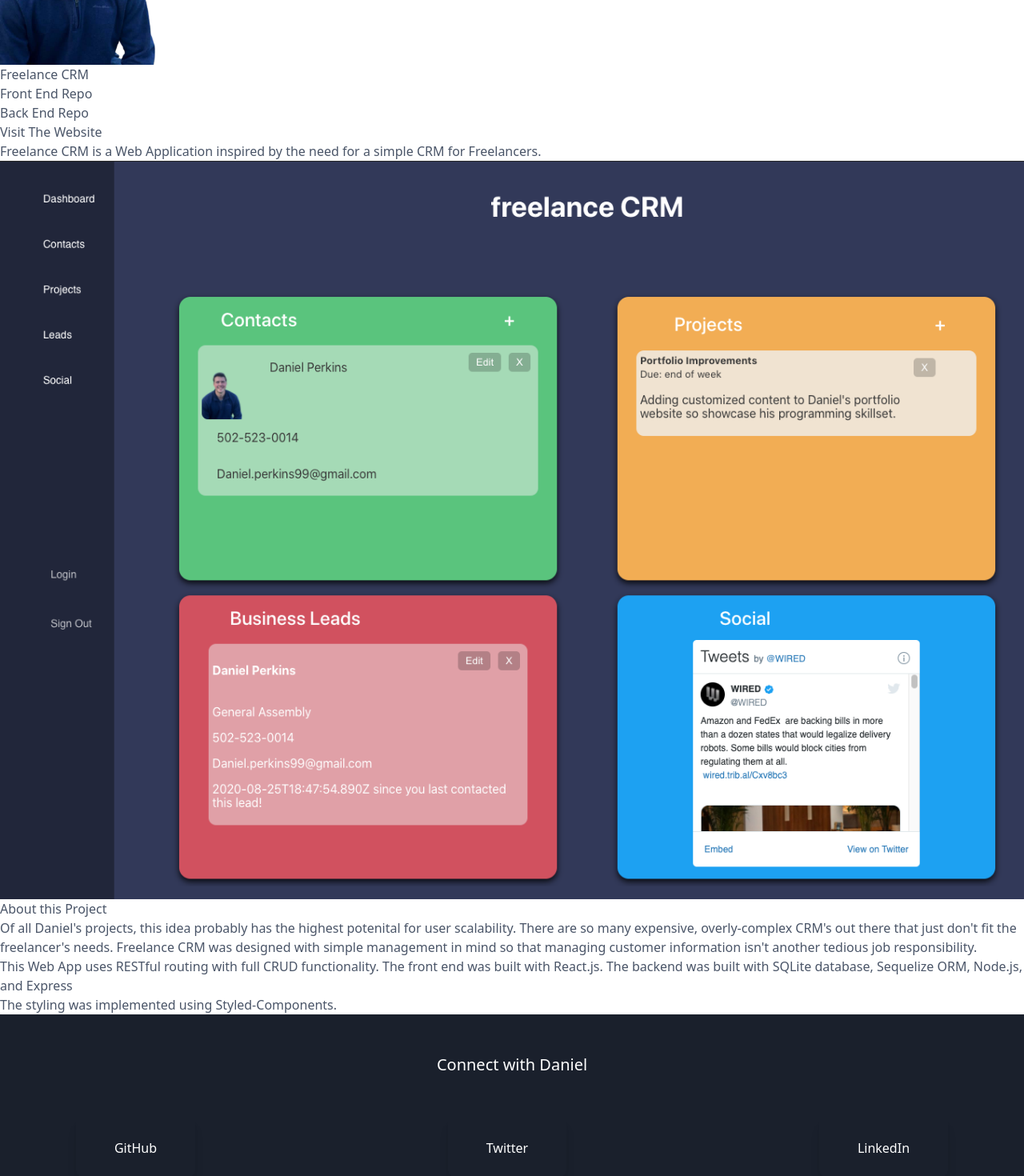
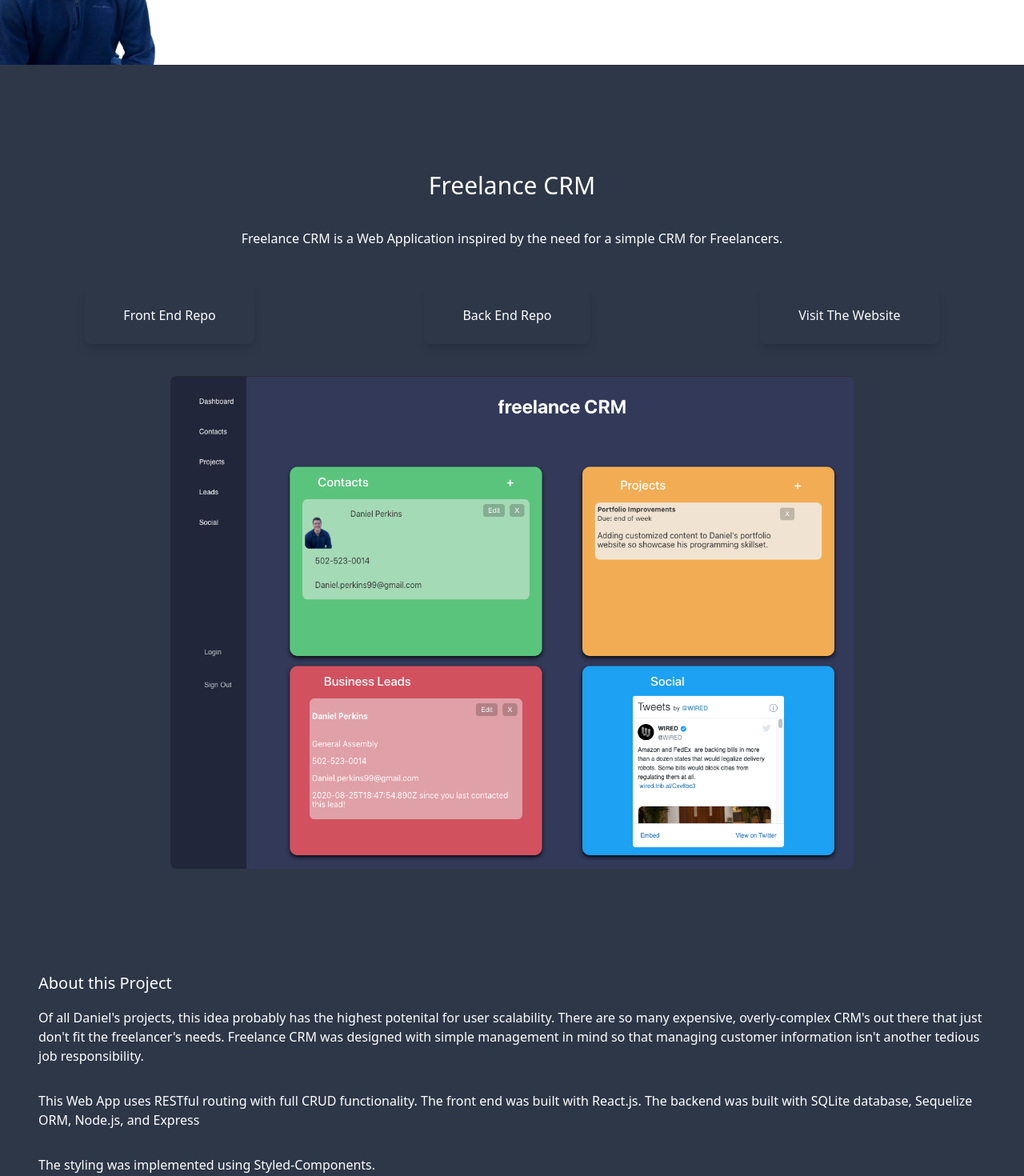
Before and after one commit to 93dannyp/portfolio, a React (Create React App) app: page /freelance in a window 1280 px wide. Shown: the part 260-1730 px from the top of the page at 80% size. Built offline with nearby package versions, Linux system fonts and the light colour scheme.

Commit message:
styling improvements for individual project pages

```diff
--- a/src/DesignBoard.js
+++ b/src/DesignBoard.js
@@ -6,12 +6,16 @@ const designBoardImg = require('./pictures/designboard.jpeg')
 
 function DesignBoard(props) {
   return (
-    <div className='max-w-lg rounded overflow-hidden shadow-lg '>
-      <div className='project-thumbnail'>
-        <h1>Design Board</h1>
-        <a href='https://github.com/93dannyp/93dannyp.github.io'>Visit the Repo</a><br/>
-        <p>Design Board is an interior design web app that lets you visualize home decore and furnature selections from amazon.com.</p>
-        <img src={designBoardImg}/>
+    <div className='flex flex-col justify-center w-full bg-gray-800 text-white'>
+        <h1 className="mt-32 mb-8 text-3xl mx-auto">Design Board</h1>
+        <p className="mb-12 mx-auto">Design Board is an interior design web app that lets you visualize home decore and furnature selections from amazon.com.</p>
+        <a className="hover:bg-indigo-600 hover:text-white shadow-lg rounded-lg py-6 px-12 mx-auto" href='https://github.com/93dannyp/93dannyp.github.io'>Visit the Repo</a>
+        <div className="flex flex-col">
+        <img className="w-2/3 mx-auto rounded-lg " src={designBoardImg}/>
+        <div className="mx-auto text-xs">thumbnail and main images borrowed from www.unsplash.com</div>
+        </div>
+        <div className="mx-12 my-32">
+        <h3 className="text-xl mb-4">About this Project</h3>
         <p>This app was built with the 'Amazon Products' API. This API was built by user ZombieBest on RapidAPI.com and can be found on RapidAPI.com. The front end was built with jQuery, HTML, and CSS.</p>
       </div>
     </div>
--- a/src/Freelance.js
+++ b/src/Freelance.js
@@ -5,17 +5,22 @@ const freelanceImg = require('./pictures/freelance.png')
 
 function Freelance(props) {
   return (
-    <div className=' rounded overflow-hidden shadow-lg'>
-      <h1>Freelance CRM</h1>
-      <a href='https://github.com/93dannyp/freelance-frontend'>Front End Repo</a><br/>
-      <a href='https://github.com/93dannyp/freelance-backend'>Back End Repo</a><br/>
-      <a href='https://freelancecrm.herokuapp.com/'>Visit The Website</a>
-      <p>Freelance CRM is a Web Application inspired by the need for a simple CRM for Freelancers.</p>
-      <img src={freelanceImg}/>
-      <h3>About this Project</h3>
+    <div className='flex flex-col justify-center w-full bg-gray-800 text-white'>
+      <h1 className="mt-32 mb-8 text-3xl mx-auto">Freelance CRM</h1>
+      <p className="mb-12 mx-auto">Freelance CRM is a Web Application inspired by the need for a simple CRM for Freelancers.</p>
+
+      <div className="flex flex-row justify-around mb-10">
+      <a className="hover:bg-indigo-600 hover:text-white shadow-lg rounded-lg py-6 px-12" href='https://github.com/93dannyp/freelance-frontend'>Front End Repo</a>
+      <a className="hover:bg-indigo-600 hover:text-white shadow-lg rounded-lg py-6 px-12" href='https://github.com/93dannyp/freelance-frontend' href='https://github.com/93dannyp/freelance-backend'>Back End Repo</a>
+      <a className="hover:bg-indigo-600 hover:text-white shadow-lg rounded-lg py-6 px-12" href='https://github.com/93dannyp/freelance-frontend' href='https://freelancecrm.herokuapp.com/'>Visit The Website</a>
+      </div>
+      <img className="w-2/3 mx-auto rounded-lg" src={freelanceImg}/>
+      <div className="mx-12 my-32">
+      <h3 className="text-xl mb-4">About this Project</h3>
       <p>Of all Daniel's projects, this idea probably has the highest potenital for user scalability. There are so many expensive, overly-complex CRM's out there that just don't fit the freelancer's needs. Freelance CRM was designed with simple management in mind so that managing customer information isn't another tedious job responsibility.</p>
-      <p>This Web App uses RESTful routing with full CRUD functionality. The front end was built with React.js. The backend was built with SQLite database, Sequelize ORM, Node.js, and Express </p>
-      <p>The styling was implemented using Styled-Components.</p>
+      <p className="mt-8">This Web App uses RESTful routing with full CRUD functionality. The front end was built with React.js. The backend was built with SQLite database, Sequelize ORM, Node.js, and Express </p>
+      <p className="mt-8">The styling was implemented using Styled-Components.</p>
+      </div>
     </div>
   )
 }
--- a/src/StaveCoffee.js
+++ b/src/StaveCoffee.js
@@ -5,16 +5,22 @@ const staveCoffeeImg = require('./pictures/stavecoffee.png')
 
 function StaveCoffee(props) {
   return (
-    <div className='max-w-sm rounded shadow-lg'>
-      <h1>Stave Coffee Blog</h1>
-      <a href='https://github.com/93dannyp/stavecoffee'>Visit The Repo</a><br/>
-      <a href='https://stavecoffee.herokuapp.com/'>Visit The Website</a>
-      <p>Stave Coffee Blog is a business website with an integrated blog feature</p>
-      <img src={staveCoffeeImg}/>
-      <h3>About this Project</h3>
+    <div className='flex flex-col justify-center w-full bg-gray-800 text-white'>
+      <h1 className="mt-32 mb-8 text-3xl mx-auto">Stave Coffee Blog</h1>
+      <p className="mb-12 mx-auto">Stave Coffee Blog is a business website with an integrated blog feature</p>
+      <div className="flex flex-row justify-evenly mb-10">
+      <div className="w-24"></div>
+      <a className="hover:bg-indigo-600 hover:text-white shadow-lg rounded-lg py-6 px-12 ml-16" href='https://github.com/93dannyp/stavecoffee'>Visit The Repo</a><br/>
+      <a className="hover:bg-indigo-600 hover:text-white shadow-lg rounded-lg py-6 px-12" href='https://stavecoffee.herokuapp.com/'>Visit The Website</a>
+      <div className="w-24"></div>
+      </div>
+      <img className="w-2/3 mx-auto rounded-lg" src={staveCoffeeImg}/>
+      <div className="mx-12 my-32">
+      <h3 className="text-xl mb-4">About this Project</h3>
       <p>Stave Coffee Blog is a website based off of the business founded by brothers Jordan Loucks and John Loucks.</p>
-      <p>This website implements RESTful routing with full CRUD functionality. The app has a MVC structure and uses Mongoose, Node.js, Express, EJS, HTML, CSS. </p>
-      <p>The blog is the section of the app with full CRUD functionality. This page is restricted to users with accounts only. You must sign up and then log in to view this page. This is where the user would post a blog about any topic they want (hopefully Stave Coffee related). This page lets the user edit or delete blog posts that only belong to them.</p>
+      <p className="mt-8">This website implements RESTful routing with full CRUD functionality. The app has a MVC structure and uses Mongoose, Node.js, Express, EJS, HTML, CSS. </p>
+      <p className="mt-8">The blog is the section of the app with full CRUD functionality. This page is restricted to users with accounts only. You must sign up and then log in to view this page. This is where the user would post a blog about any topic they want (hopefully Stave Coffee related). This page lets the user edit or delete blog posts that only belong to them.</p>
+      </div>
     </div>
   )
 }
--- a/src/Thumbnail.js
+++ b/src/Thumbnail.js
@@ -4,7 +4,7 @@ import {Link} from 'react-router-dom';
 
 function Thumbnail(props) {
   return (
-    <div className='h-full rounded-lg relative hover:translate-y-6'>
+    <div className='h-full rounded-lg relative'>
       <Link to={props.link}>
 
           <img className="h-64 w-auto rounded-lg shadow-lg" src={props.image} alt="Project Image"/>
```
